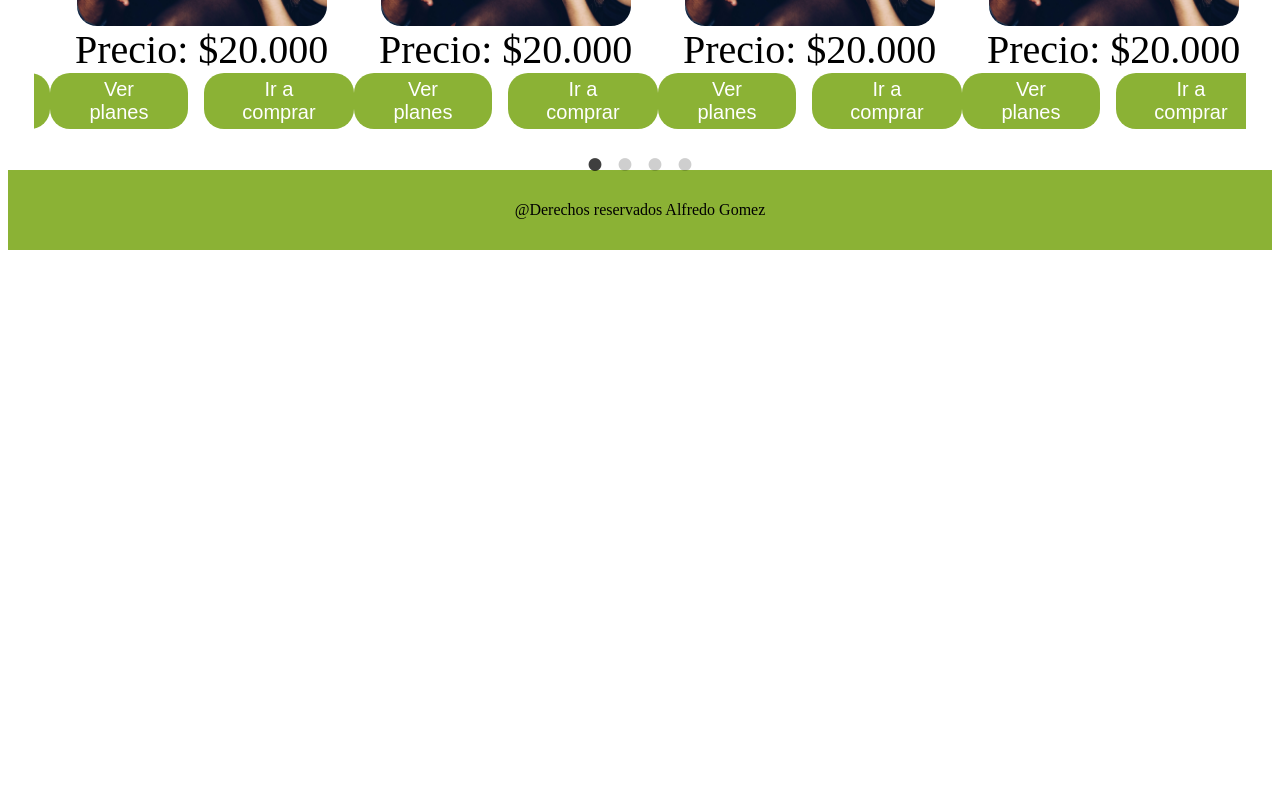
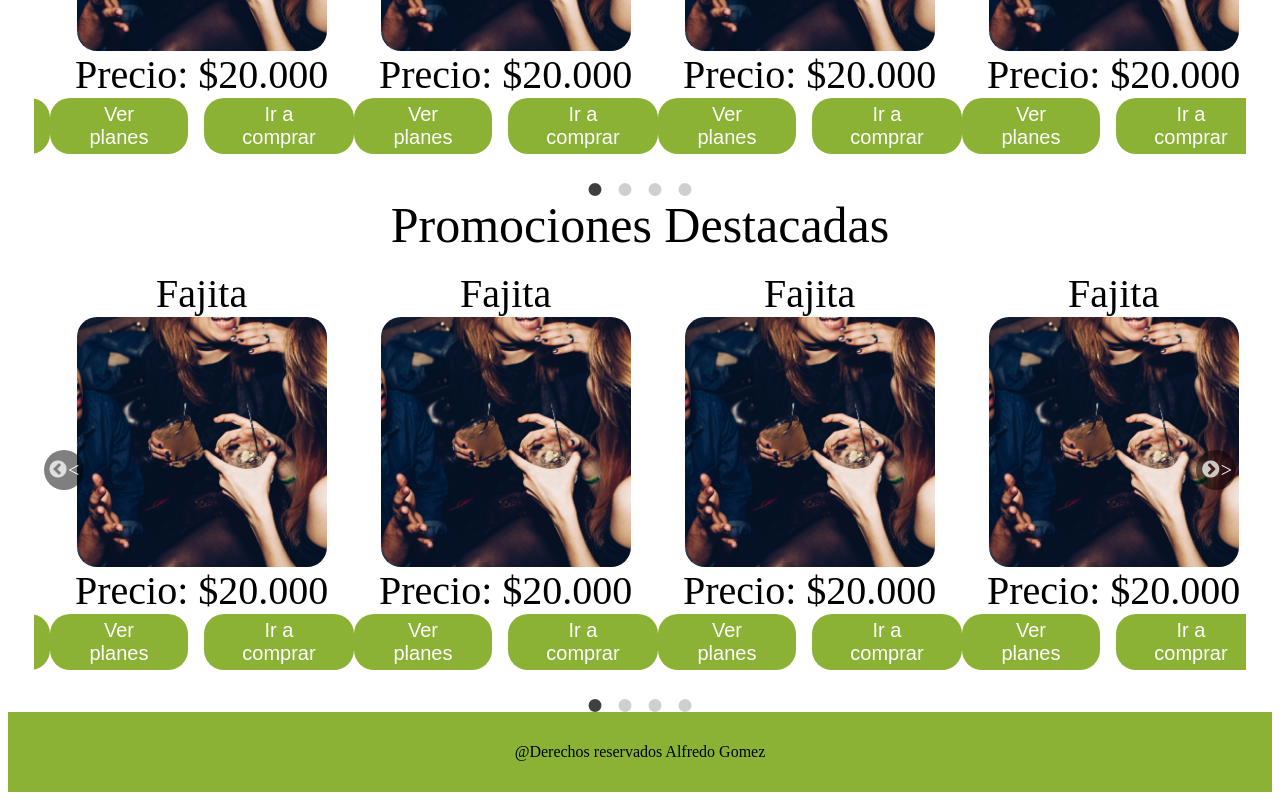
Before and after one commit to alfre755/NutriGreen, a React (Vite) app in the folder NutriGreen/: page / in a window 1280 px wide. Shown: the part 797-1597 px from the top of the page. Before the commit the page ends 1055 px from the top, so only its background shows below. Built offline with nearby package versions, Linux system fonts and the light colour scheme.

Commit message:
fix estilos
Se modifican estilos segun diseño

```diff
--- a/NutriGreen/src/pages/MenuInvitado.jsx
+++ b/NutriGreen/src/pages/MenuInvitado.jsx
@@ -5,7 +5,11 @@ import ContentWhitImage from "../sections/Main/ContentWhitImage";
 import { useNavigate } from "react-router-dom";
 import ListarDocumentosConImagen from "../components/LayaoutTemplate/ListarDocumentosConImagen";
 
-const MenuInvitadoStyle = styled.section``;
+const MenuInvitadoStyle = styled.section`
+  display: flex;
+  flex-direction: column;
+  gap: 2vmax;
+`;
 
 function MenuInvitado(props) {
   const imageContentWhitImage = <img src="public/evento5_4.jpg" alt="asd" />;
@@ -62,6 +66,16 @@ function MenuInvitado(props) {
           ],
         }}
       />
+      <ListarDocumentosConImagen
+        {...{
+          title: "Promociones Destacadas",
+          data: dataExampleListar,
+          buttonConfig: [
+            { type: 1, label: "Ver planes", onClick: () => {} },
+            { type: 1, label: "Ir a comprar ", onClick: () => {} },
+          ],
+        }}
+      />
     </MenuInvitadoStyle>
   );
 }
```
